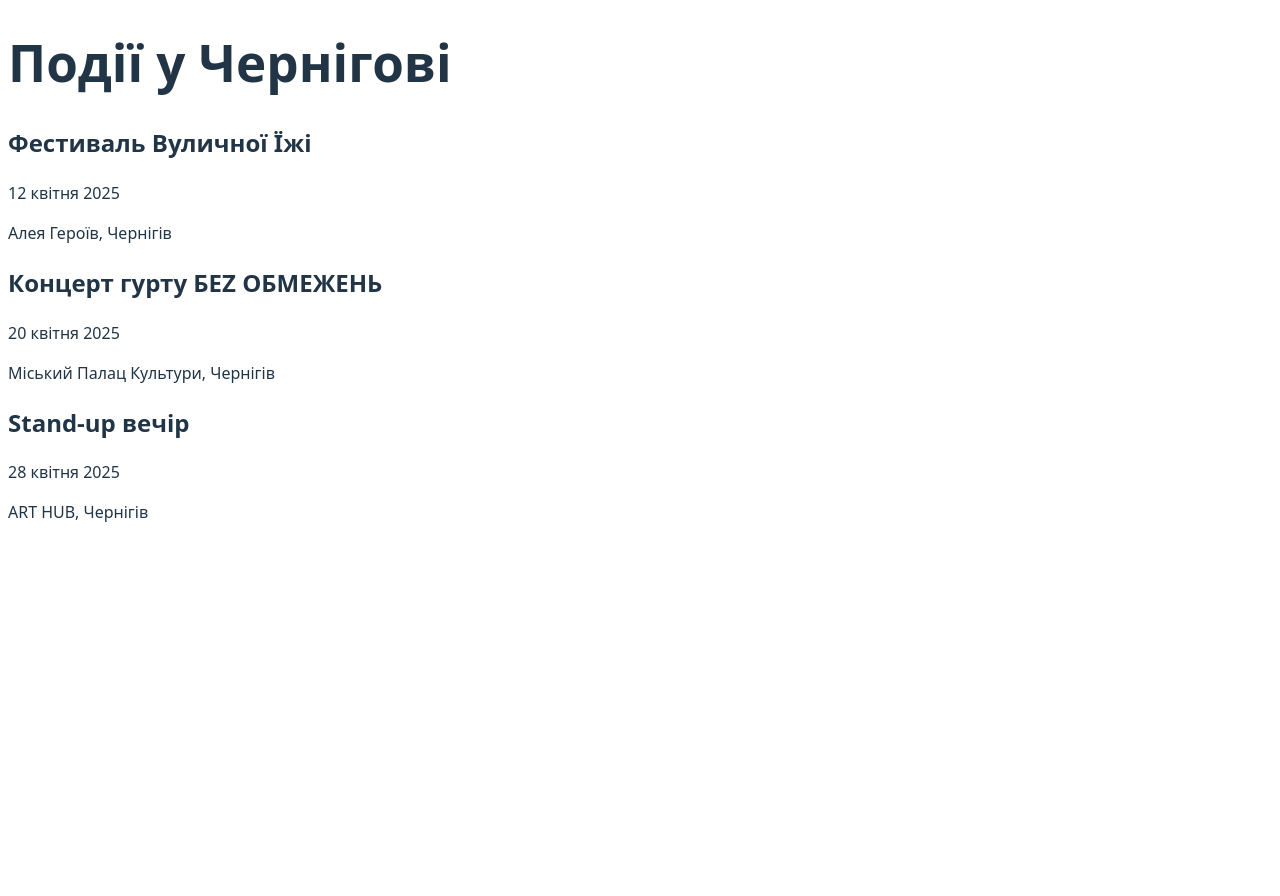
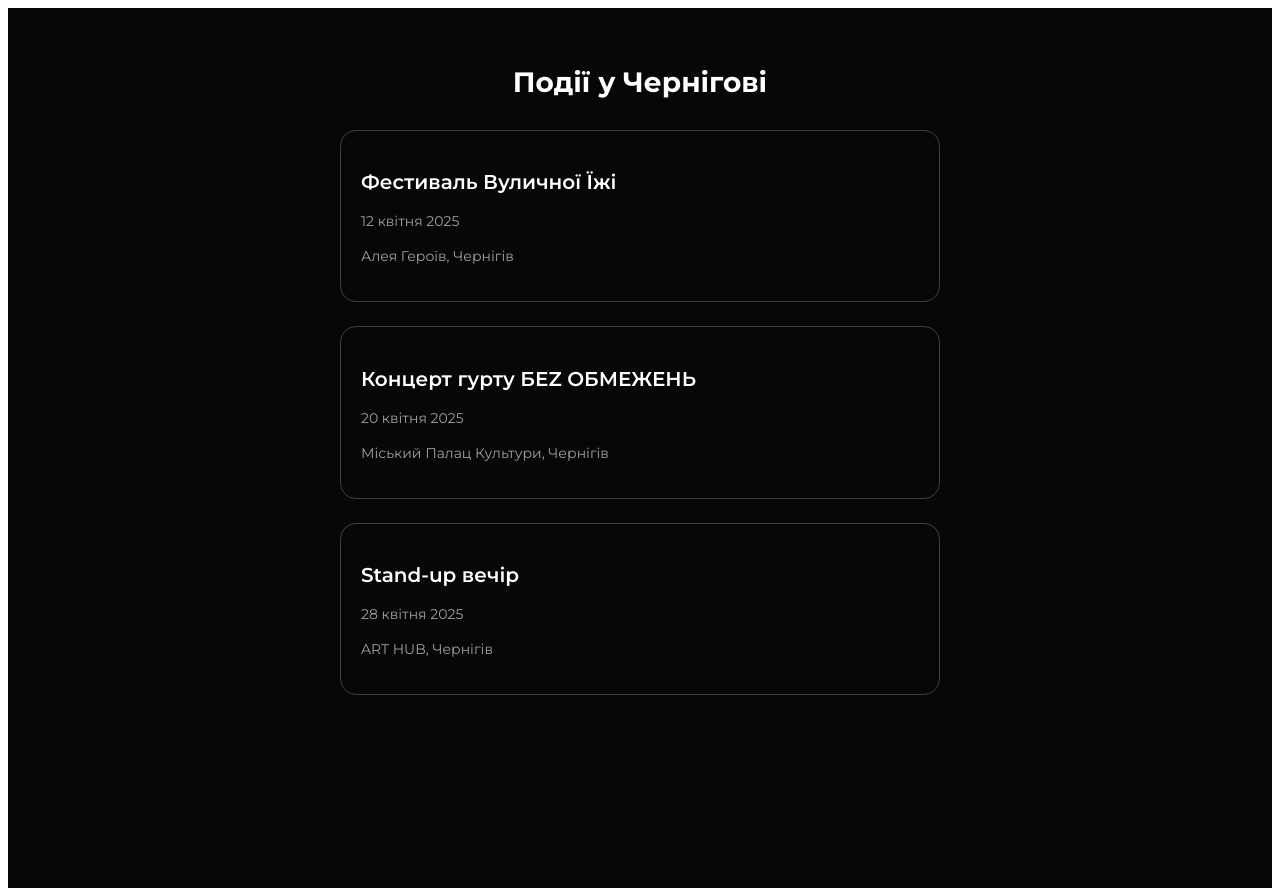
Before and after one commit to kulikp1/planner, a React (Vite) app: page /events in a window 1280 px wide. Before the commit the page ends 800 px from the top, so only its background shows below. Built offline with nearby package versions, Linux system fonts and the light colour scheme.

Commit message:
add style for events

```diff
--- a/src/components/Events/Events.module.css
+++ b/src/components/Events/Events.module.css
@@ -0,0 +1,44 @@
+.wrapper {
+  min-height: 100vh;
+  padding: 40px 20px;
+  background-color: #080707;
+  font-family: "Montserrat", sans-serif;
+}
+
+.title {
+  font-size: 28px;
+  color: white;
+  text-align: center;
+  margin-bottom: 32px;
+}
+
+.eventsList {
+  display: grid;
+  gap: 24px;
+  max-width: 600px;
+  margin: 0 auto;
+}
+
+.eventCard {
+  border: 1px solid #3f3f3f;
+  border-radius: 16px;
+  padding: 20px;
+  transition: box-shadow 0.3s ease;
+}
+
+.eventCard:hover {
+  box-shadow: 0 0 10px rgba(255, 255, 255, 0.1);
+}
+
+.eventTitle {
+  font-size: 20px;
+  color: white;
+  font-weight: 600;
+  margin-bottom: 10px;
+}
+
+.eventDate,
+.eventLocation {
+  color: #a1a1a1;
+  font-size: 14px;
+}
```
